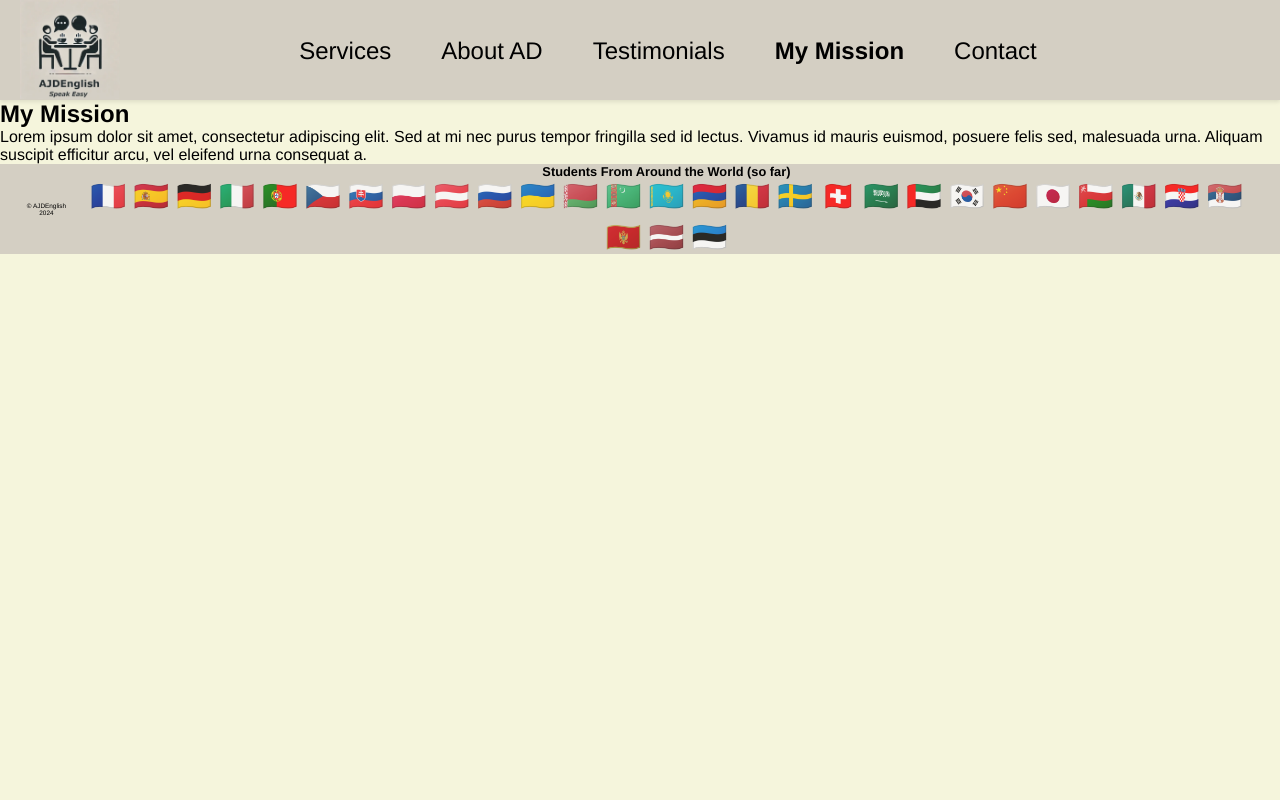
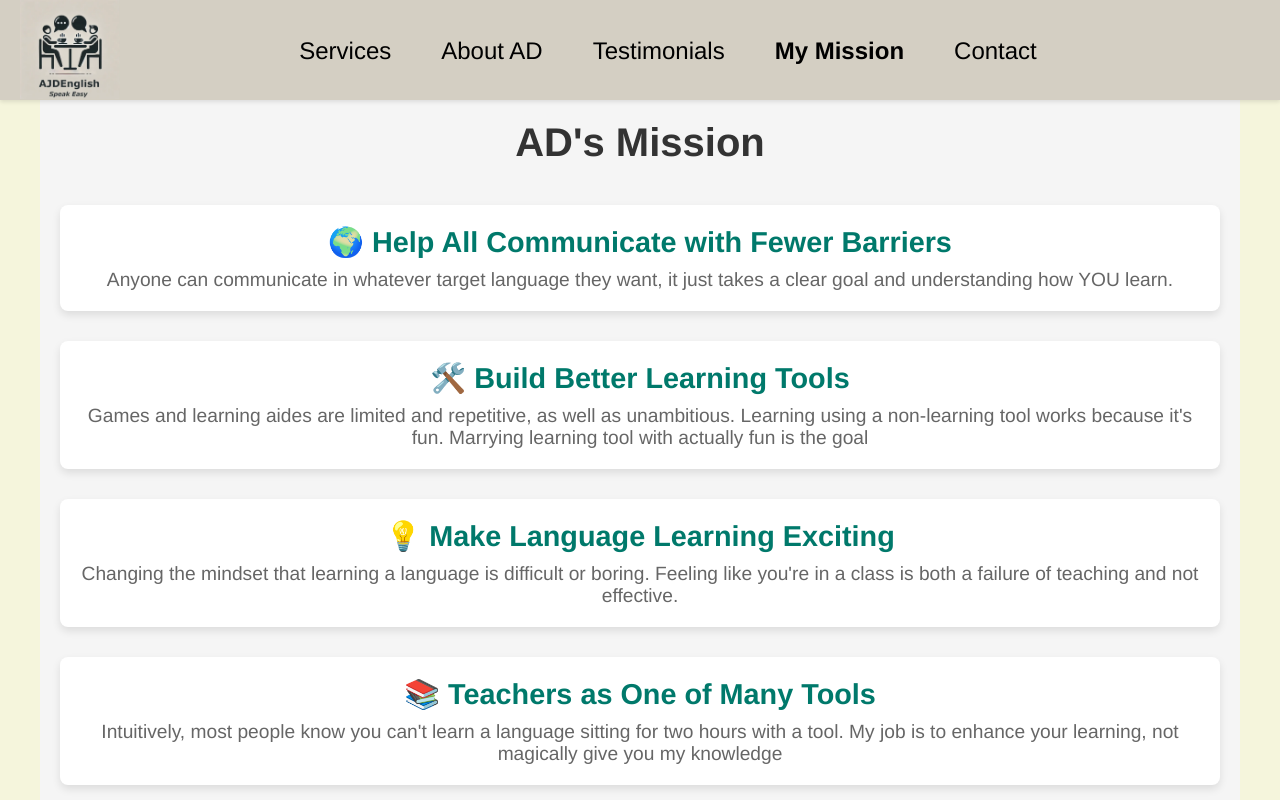
Before and after one commit to AJDStudios/AJDEnglish.com, a React (Create React App) app: page /MyMission in a window 1280 px wide. Shown: the top 800 px of the page. Built offline with nearby package versions, Linux system fonts and the light colour scheme.

Commit message:
Mymission (#8)

```diff
--- a/src/pages/MyMission.js
+++ b/src/pages/MyMission.js
@@ -1,10 +1,30 @@
 import React from 'react';
+import '../styles/MyMission.css';
 
 const Mission = () => {
   return (
-    <div>
-      <h2>My Mission</h2>
-      <p>Lorem ipsum dolor sit amet, consectetur adipiscing elit. Sed at mi nec purus tempor fringilla sed id lectus. Vivamus id mauris euismod, posuere felis sed, malesuada urna. Aliquam suscipit efficitur arcu, vel eleifend urna consequat a.</p>
+    <div className="mission-page">
+      <h2>AD's Mission</h2>
+      <div className="mission-section">
+        <h3>🌍 Help All Communicate with Fewer Barriers</h3>
+        <p>Anyone can communicate in whatever target language they want, it just takes a clear goal and understanding how YOU learn.</p>
+      </div>
+      <div className="mission-section">
+        <h3>🛠️ Build Better Learning Tools</h3>
+        <p>Games and learning aides are limited and repetitive, as well as unambitious. Learning using a non-learning tool works because it's fun. Marrying learning tool with actually fun is the goal</p>
+      </div>
+      <div className="mission-section">
+        <h3>💡 Make Language Learning Exciting</h3>
+        <p>Changing the mindset that learning a language is difficult or boring. Feeling like you're in a class is both a failure of teaching and not effective.</p>
+      </div>
+      <div className="mission-section">
+        <h3>📚 Teachers as One of Many Tools</h3>
+        <p>Intuitively, most people know you can't learn a language sitting for two hours with a tool. My job is to enhance your learning, not magically give you my knowledge</p>
+      </div>
+      <div className="mission-section">
+        <h3>🏠 Empower Students to Help Themselves</h3>
+        <p>"Homework" often feels like a negative word, and when a teacher sets a seemingly useless task... it is. However, it is a good word for what actually works. Choosing yourself to improve a skill at home</p>
+      </div>
     </div>
   );
 };
--- a/src/styles/MyMission.css
+++ b/src/styles/MyMission.css
@@ -0,0 +1,58 @@
+.mission-page {
+    max-width: 1200px;
+    margin: 0 auto;
+    padding: 20px;
+    text-align: center;
+    background-color: #f5f5f5;
+  }
+
+  .mission-page h2 {
+    font-size: 2.5rem;
+    color: #333;
+    margin-bottom: 40px;
+  }
+
+  .mission-section {
+    background-color: #fff;
+    border-radius: 8px;
+    padding: 20px;
+    margin-bottom: 30px;
+    box-shadow: 0 4px 8px rgba(0, 0, 0, 0.1);
+    transition: transform 0.3s ease, box-shadow 0.3s ease;
+  }
+
+  .mission-section:hover {
+    transform: translateY(-5px);
+    box-shadow: 0 6px 12px rgba(0, 0, 0, 0.2);
+  }
+
+  .mission-section h3 {
+    font-size: 1.8rem;
+    color: #00796b;
+    margin-bottom: 10px;
+  }
+
+  .mission-section p {
+    font-size: 1.2rem;
+    color: #666;
+  }
+
+  .mission-section .emoji {
+    font-size: 2rem;
+    margin-right: 10px;
+  }
+
+  @media (max-width: 768px) {
+    .mission-section {
+      padding: 15px;
+      margin-bottom: 20px;
+    }
+
+    .mission-section h3 {
+      font-size: 1.5rem;
+    }
+
+    .mission-section p {
+      font-size: 1rem;
+    }
+  }
```
Also changed, not shown: 2 other files (tests, documents, lock files or other folders).
